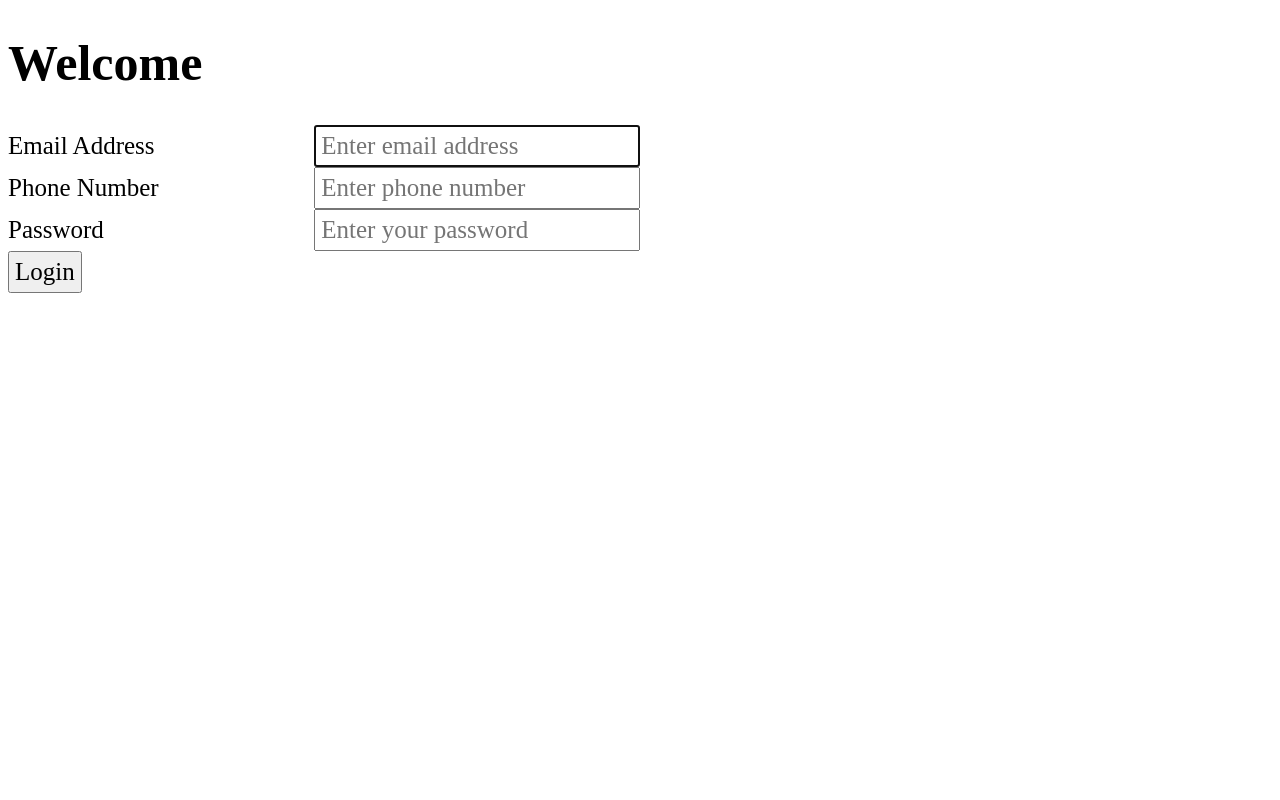
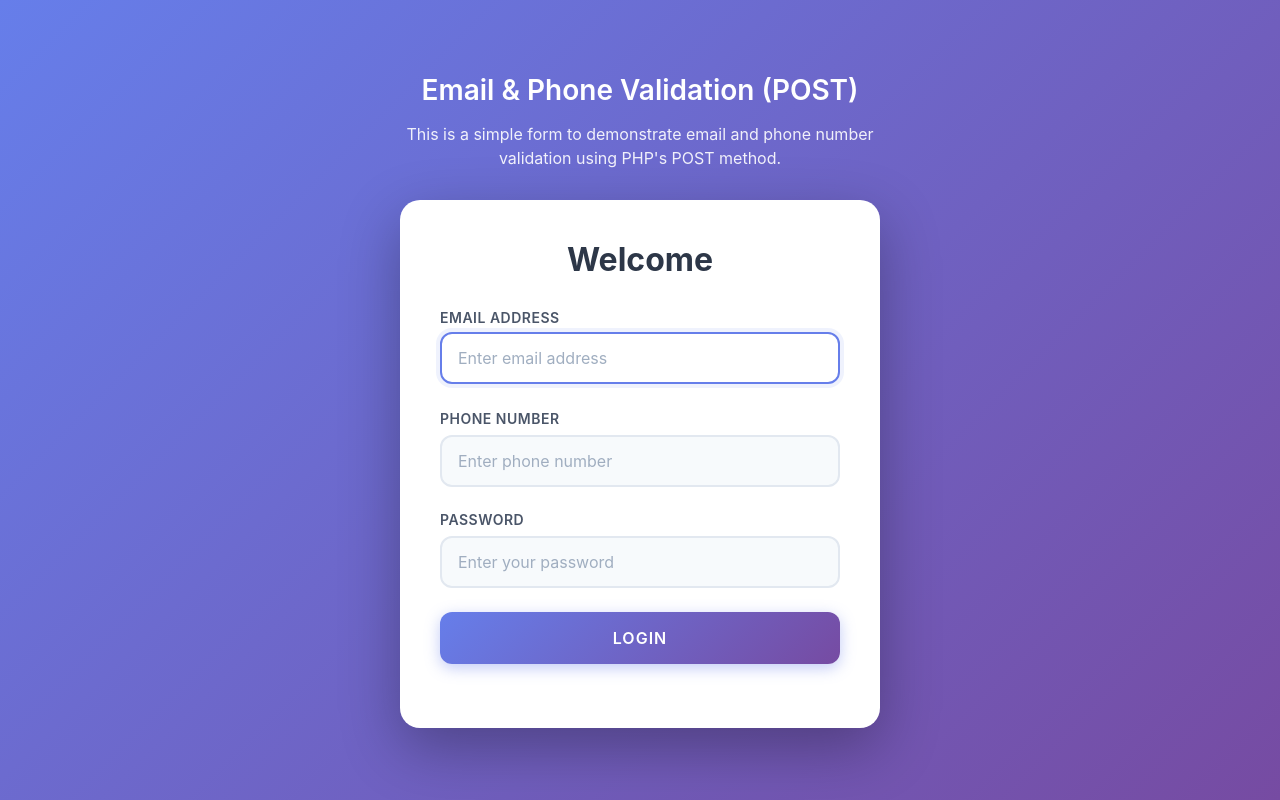
Before and after one commit to hasitha-ramesh/form-validation-php, a PHP site: page /login.php in a window 1280 px wide. Run offline with PHP 8.4, Linux system fonts and the light colour scheme.

Commit message:
Add style.css

```diff
--- a/css/style.css
+++ b/css/style.css
@@ -1,13 +1,134 @@
+* {
+  margin: 0;
+  padding: 0;
+  box-sizing: border-box;
+}
+
 body {
-  font-size: 25px;
-  font-family: "Times New Roman", Times, serif;
+  font-family: -apple-system, BlinkMacSystemFont, "Segoe UI", Roboto, "Helvetica Neue", Arial, sans-serif;
+  background: linear-gradient(135deg, #667eea 0%, #764ba2 100%);
+  min-height: 100vh;
+  display: flex;
+  align-items: center;
+  justify-content: center;
+  padding: 20px;
 }
+
+.container {
+  width: 100%;
+  max-width: 480px;
+}
+
+.container > h2 {
+  color: white;
+  text-align: center;
+  margin-bottom: 15px;
+  font-size: 28px;
+  font-weight: 600;
+}
+
+.container > p {
+  color: rgba(255, 255, 255, 0.9);
+  text-align: center;
+  margin-bottom: 30px;
+  font-size: 16px;
+  line-height: 1.5;
+}
+
+.form {
+  background: white;
+  padding: 40px;
+  border-radius: 20px;
+  box-shadow: 0 20px 60px rgba(0, 0, 0, 0.3);
+}
+
+.form h1 {
+  color: #2d3748;
+  font-size: 32px;
+  font-weight: 700;
+  margin-bottom: 30px;
+  text-align: center;
+}
+
+.form > div {
+  margin-bottom: 24px;
+}
+
 label {
-  width: 300px;
-  display: inline-block;
+  display: block;
+  color: #4a5568;
+  font-size: 14px;
+  font-weight: 600;
+  margin-bottom: 8px;
+  text-transform: uppercase;
+  letter-spacing: 0.5px;
 }
-input {
-  font-size: 25px;
-  font-family: "Times New Roman", Times, serif;
-  padding: 5px;
+
+input[type="text"],
+input[type="password"] {
+  width: 100%;
+  padding: 14px 16px;
+  font-size: 16px;
+  font-family: inherit;
+  color: #2d3748;
+  background: #f7fafc;
+  border: 2px solid #e2e8f0;
+  border-radius: 12px;
+  transition: all 0.3s ease;
 }
+
+input[type="text"]:focus,
+input[type="password"]:focus {
+  outline: none;
+  background: white;
+  border-color: #667eea;
+  box-shadow: 0 0 0 4px rgba(102, 126, 234, 0.1);
+  transform: translateY(-2px);
+}
+
+input[type="text"]::placeholder,
+input[type="password"]::placeholder {
+  color: #a0aec0;
+}
+
+input[type="submit"] {
+  width: 100%;
+  padding: 16px;
+  font-size: 16px;
+  font-weight: 600;
+  font-family: inherit;
+  color: white;
+  background: linear-gradient(135deg, #667eea 0%, #764ba2 100%);
+  border: none;
+  border-radius: 12px;
+  cursor: pointer;
+  transition: all 0.3s ease;
+  box-shadow: 0 4px 15px rgba(102, 126, 234, 0.4);
+  text-transform: uppercase;
+  letter-spacing: 1px;
+}
+
+input[type="submit"]:hover {
+  transform: translateY(-2px);
+  box-shadow: 0 6px 20px rgba(102, 126, 234, 0.6);
+}
+
+input[type="submit"]:active {
+  transform: translateY(0);
+  box-shadow: 0 2px 10px rgba(102, 126, 234, 0.4);
+}
+
+/* Responsive Design */
+@media (max-width: 600px) {
+  .form {
+    padding: 30px 24px;
+  }
+
+  .form h1 {
+    font-size: 28px;
+  }
+
+  .container > h2 {
+    font-size: 24px;
+  }
+}
--- a/login.php
+++ b/login.php
@@ -1,29 +1,36 @@
 <!DOCTYPE html>
 <html lang="en">
+
 <head>
     <meta charset="UTF-8">
     <meta name="viewport" content="width=device-width, initial-scale=1.0">
     <title>Email & Phone Validation (POST)</title>
     <link rel="stylesheet" href="css/style.css">
 </head>
+
 <body>
-    <form action="" method="post">
+    <div class="container">
+        <h2>Email & Phone Validation (POST)</h2>
+        <p>This is a simple form to demonstrate email and phone number validation using PHP's POST method.</p>
+        <form action="" method="post" class="form">
             <h1>Welcome</h1>
             <div>
                 <label for="email">Email Address</label>
-            <input type="text" id="email" name="email" autofocus placeholder="Enter email address">
+                <input type="text" id="email" name="email" autofocus placeholder="Enter email address" required>
             </div>
             <div>
                 <label for="phone">Phone Number</label>
-            <input type="text" id="phone" name="phone" placeholder="Enter phone number">
+                <input type="text" id="phone" name="phone" placeholder="Enter phone number" required>
             </div>
             <div>
                 <label for="password">Password</label>
-            <input type="password" id="password" name="password" placeholder="Enter your password">
+                <input type="password" id="password" name="password" placeholder="Enter your password" required>
             </div>
             <div>
                 <input type="submit" value="Login" name="submit">
             </div>
         </form>
+    </div>
 </body>
+
 </html>
```
Lines whose indentation alone changed are shown as unchanged.
